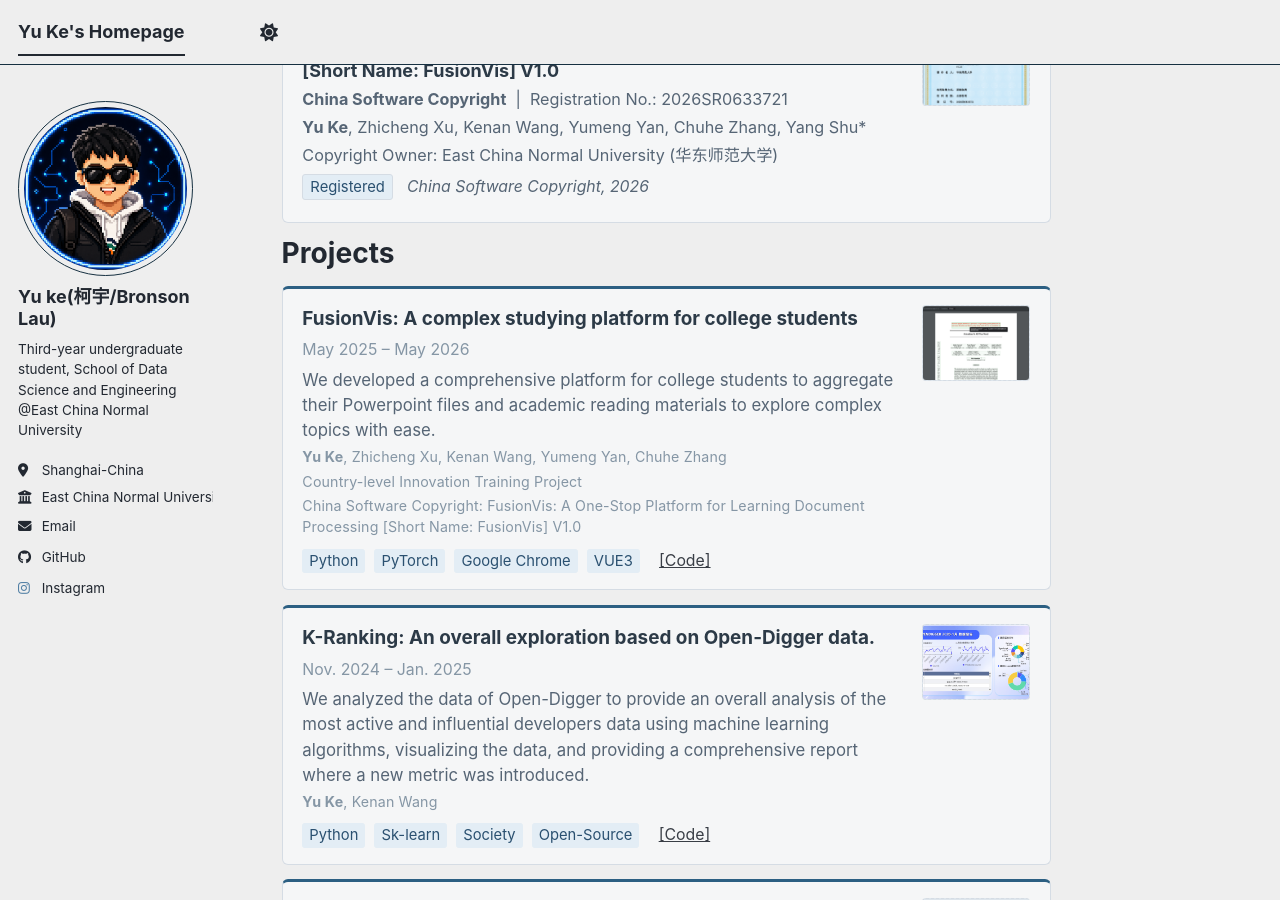
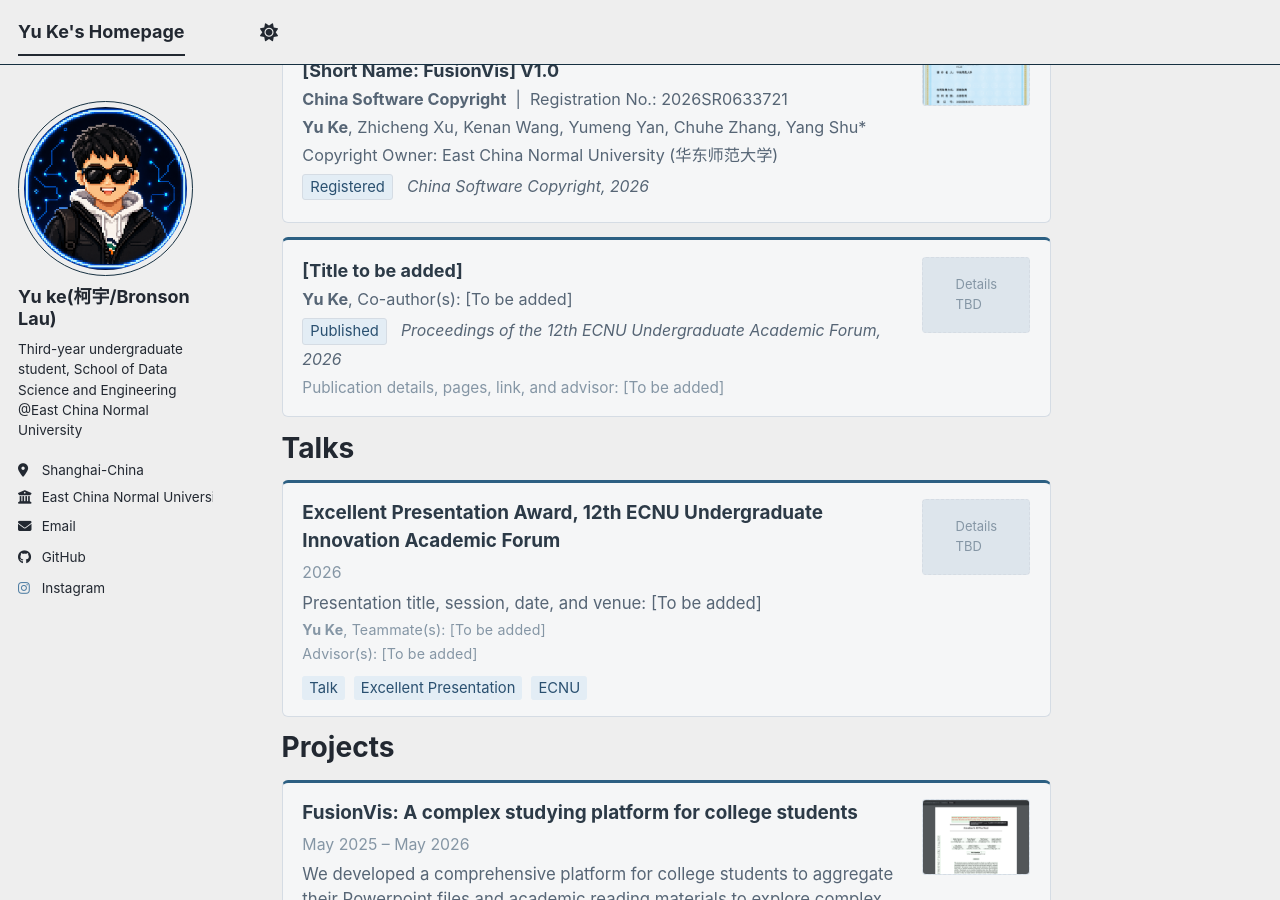
Before and after one commit to BronsonLau/BronsonLau.github.io, a Jekyll site: the page built from _pages/about.md, in a window 1280 px wide and 900 px high, scrolled down 569 px. Built offline with Jekyll 4.4.1, drawn with Linux system fonts in a browser that asks for light colours; a script bundle is joined from its source files by our own code; library files that are not in the unit come from our copies; some of the changed text lies outside the part shown.

Commit message:
JUNE 2026

```diff
--- a/_pages/about.md
+++ b/_pages/about.md
@@ -307,6 +307,25 @@
   </div>
 </div>
 
+<div class="hp-card hp-feature-card">
+  <div style="flex:1; min-width:0;">
+    <div style="font-weight:bold; font-size:1em; line-height:1.5; color:var(--hp-body-text);">
+      [Title to be added]
+    </div>
+    <div style="color:var(--hp-muted-text); font-size:0.9em; margin:0.2em 0;">
+      <strong>Yu Ke</strong>, Co-author(s): [To be added]
+    </div>
+    <div style="margin:0.3em 0;">
+      <span class="hp-tag" style="border:1px solid var(--hp-card-border);">Published</span>
+      &nbsp;<em style="color:var(--hp-muted-text); font-size:0.88em;">Proceedings of the 12th ECNU Undergraduate Academic Forum, 2026</em>
+    </div>
+    <div style="color:var(--hp-dim-text); font-size:0.85em; margin-top:0.35em;">
+      Publication details, pages, link, and advisor: [To be added]
+    </div>
+  </div>
+  <div class="hp-img-slot">Details<br>TBD</div>
+</div>
+
 <!-- PUBLICATION TEMPLATE:
 
 <div class="hp-card" style="border-left:4px solid var(--hp-accent); display:flex; align-items:flex-start;">
@@ -340,6 +359,29 @@
 
 
 
+
+Talks
+======
+
+<div class="hp-card hp-feature-card">
+  <div style="flex:1; min-width:0;">
+    <div style="display:flex; justify-content:space-between; align-items:center; flex-wrap:wrap; gap:0.3em;">
+      <span style="font-weight:bold; font-size:1.05em; color:var(--hp-body-text);">Excellent Presentation Award, 12th ECNU Undergraduate Innovation Academic Forum</span>
+      <span style="color:var(--hp-dim-text); font-size:0.88em;">2026</span>
+    </div>
+    <div style="margin:0.35em 0 0.5em; color:var(--hp-muted-text); font-size:0.93em;">
+      Presentation title, session, date, and venue: [To be added]
+      <span style="display:block; margin-top:3px; font-size:0.85em; color:var(--hp-dim-text); letter-spacing:0.01em;"><strong>Yu Ke</strong>, Teammate(s): [To be added]</span>
+      <span style="display:block; margin-top:3px; font-size:0.85em; color:var(--hp-dim-text); letter-spacing:0.01em;">Advisor(s): [To be added]</span>
+    </div>
+    <div>
+      <span class="hp-tag">Talk</span>
+      <span class="hp-tag">Excellent Presentation</span>
+      <span class="hp-tag">ECNU</span>
+    </div>
+  </div>
+  <div class="hp-img-slot">Details<br>TBD</div>
+</div>
 
 Projects
 ======
@@ -565,6 +607,17 @@
 <div class="hp-card" style="display:flex; align-items:center; gap:0.7em; padding:0.7em 1em;">
   <span class="hp-tag" style="white-space:nowrap; font-size:0.78em; padding:2px 9px; font-weight:600;">Competition</span>
   <div style="flex:1; color:var(--hp-body-text); font-size:0.93em;">
+    Silver Award &nbsp;·&nbsp; 2026 China International College Students' Innovation Competition (ECNU Competition)
+    <span style="display:block; margin-top:3px; font-size:0.85em; color:var(--hp-dim-text); letter-spacing:0.01em;">Project: [To be added]</span>
+    <span style="display:block; margin-top:3px; font-size:0.85em; color:var(--hp-dim-text); letter-spacing:0.01em;"><strong>Yu Ke</strong>, Teammate(s): [To be added]</span>
+    <span style="display:block; margin-top:3px; font-size:0.85em; color:var(--hp-dim-text); letter-spacing:0.01em;">Advisor(s): [To be added]</span>
+  </div>
+  <span class="hp-year-badge">2026</span>
+</div>
+
+<div class="hp-card" style="display:flex; align-items:center; gap:0.7em; padding:0.7em 1em;">
+  <span class="hp-tag" style="white-space:nowrap; font-size:0.78em; padding:2px 9px; font-weight:600;">Competition</span>
+  <div style="flex:1; color:var(--hp-body-text); font-size:0.93em;">
     Third Prize &nbsp;·&nbsp; China Undergraduate Mathematical Contest in Modeling (Shanghai Division)
     <span style="display:block; margin-top:3px; font-size:0.85em; color:var(--hp-dim-text); letter-spacing:0.01em;"><strong>Yu Ke</strong>, Ziqian Chen, Zeyan Li</span>
   </div>
```
